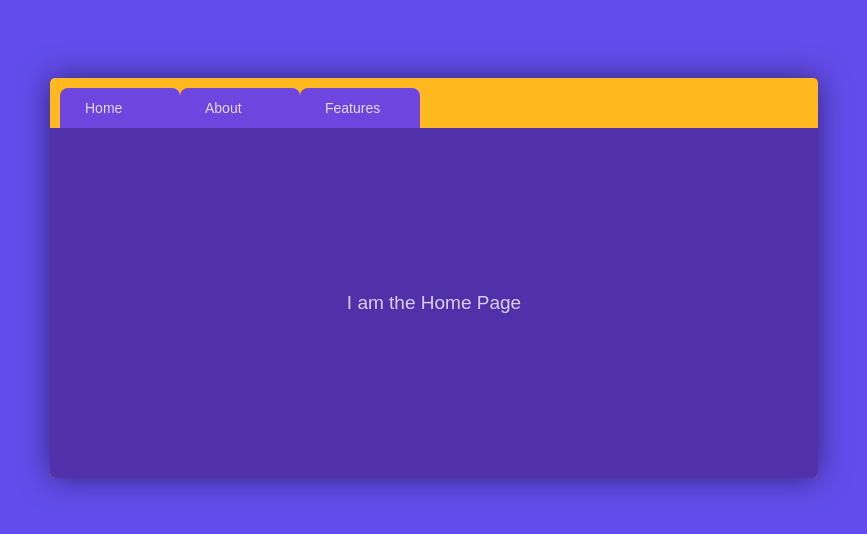
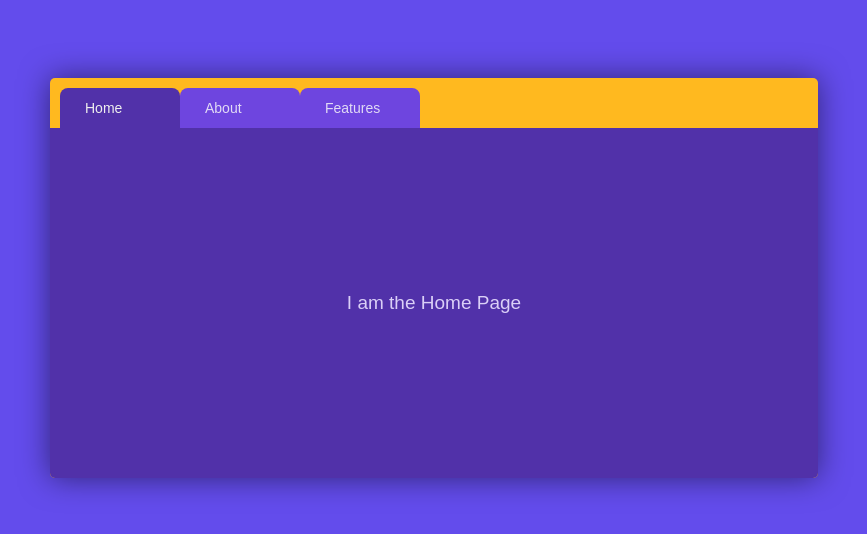
Before and after one commit to svmed2050/30-react-projects, a React (Create React App) app in the folder 09-highlight-tabs/: page / in a window 1280 px wide. Shown: the part 122-656 px from the top of the page, without its empty margins (206-1073 px from the left). Built offline with nearby package versions, Linux system fonts and the light colour scheme; the HTML template or start-up script is replaced by a standard one.

Commit message:
add Header & Routes components

```diff
--- a/09-highlight-tabs/src/App.js
+++ b/09-highlight-tabs/src/App.js
@@ -1,9 +1,7 @@
 import React from 'react'
-import { BrowserRouter as Router, Switch, Route, Link } from 'react-router-dom'
-import Tab from './components/Tab'
-import Home from './pages/Home'
-import About from './pages/About'
-import Features from './pages/Features'
+import { BrowserRouter as Router } from 'react-router-dom'
+import Header from './components/Header'
+import Routes from './Routes'
 import './App.css'
 
 function App() {
@@ -11,28 +9,10 @@ function App() {
 		<Router>
 			<div className='app'>
 				<div className='browser'>
-					<div className='tabs'>
-						<Tab>
-							<Link to='/'>Home</Link>
-						</Tab>
-						<Tab>
-							<Link to='/about'>About</Link>
-						</Tab>
-						<Tab>
-							<Link to='/features'>Features</Link>
-						</Tab>
-					</div>
+					<Header />
 
 					<div className='viewport'>
-						<Route exact path='/'>
-							<Home />
-						</Route>
-						<Route path='/about'>
-							<About />
-						</Route>
-						<Route path='/features'>
-							<Features />
-						</Route>
+						<Routes />
 					</div>
 				</div>
 			</div>
--- /dev/null
+++ b/09-highlight-tabs/src/Routes.js
@@ -0,0 +1,23 @@
+import React from 'react'
+import { Switch, Route } from 'react-router-dom'
+import About from './pages/About'
+import Features from './pages/Features'
+import Home from './pages/Home'
+
+const Routes = () => {
+	return (
+		<Switch>
+			<Route path='/about'>
+				<About />
+			</Route>
+			<Route path='/features'>
+				<Features />
+			</Route>
+			<Route exact={true} path='/'>
+				<Home />
+			</Route>
+		</Switch>
+	)
+}
+
+export default Routes
--- /dev/null
+++ b/09-highlight-tabs/src/components/Header.js
@@ -0,0 +1,27 @@
+import React from 'react'
+import Tab from './Tab'
+import { NavLink } from 'react-router-dom'
+
+const Header = () => {
+	return (
+		<div className='tabs'>
+			<Tab>
+				<NavLink to='/' activeClassName='is-active' exact={true}>
+					Home
+				</NavLink>
+			</Tab>
+			<Tab>
+				<NavLink to='/about' activeClassName='is-active'>
+					About
+				</NavLink>
+			</Tab>
+			<Tab>
+				<NavLink to='/features' activeClassName='is-active'>
+					Features
+				</NavLink>
+			</Tab>
+		</div>
+	)
+}
+
+export default Header
```
